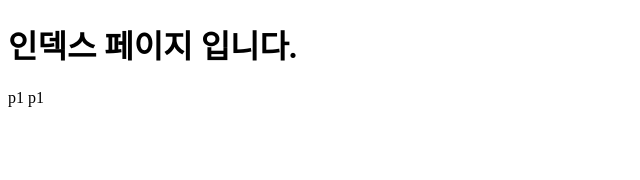
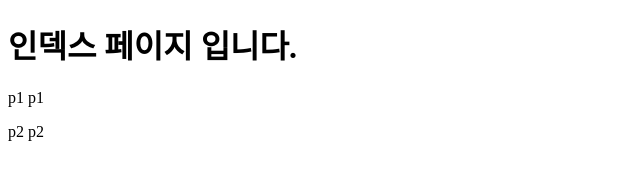
Before and after one commit to hs-0919/acorn, a plain HTML site: page index.html in a window 1280 px wide. Shown: the full height of the page, 0-640 px from the left. Drawn offline with Linux system fonts and the light colour scheme.

Commit message:
p2 p2 added

```diff
--- a/index.html
+++ b/index.html
@@ -9,5 +9,6 @@
 <body>
     <h1>인덱스 페이지 입니다.</h1>
     <p> p1 p1 </p>
+    <p> p2 p2 </p>
 </body>
 </html>
```
